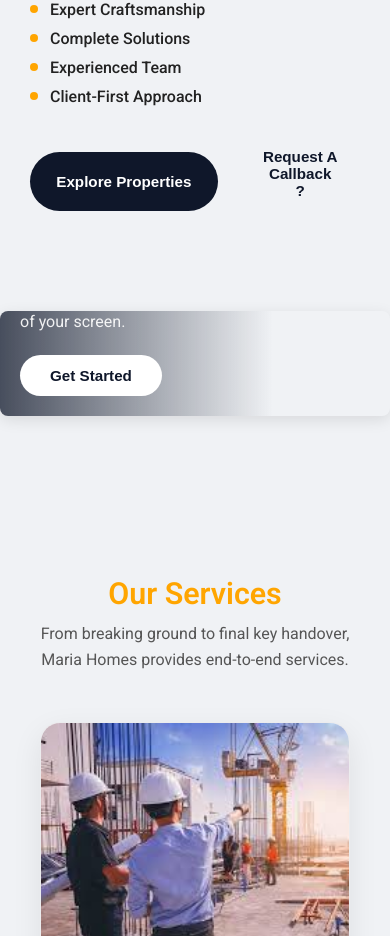
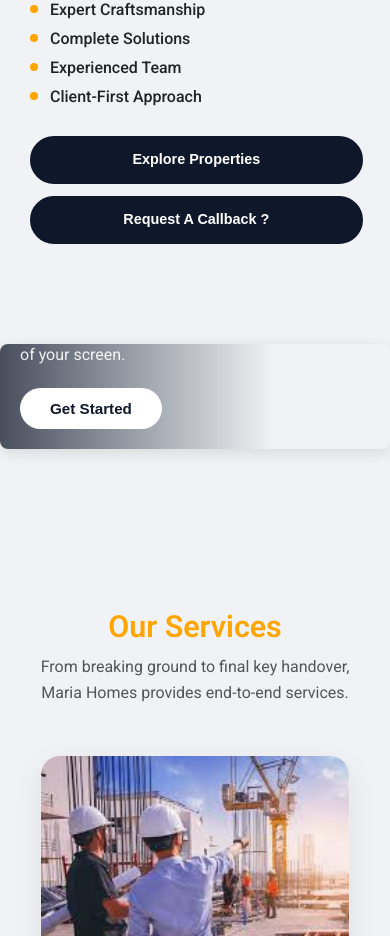
Before and after one commit to jithin2501/Mariya-Homes-Website, a React (Create React App) app in the folder client/: page / in a window 390 px wide. Shown: the part 1580-2516 px from the top of the page. Built offline with nearby package versions, Linux system fonts and the light colour scheme; no server answers; a web font is replaced by a local one.

Commit message:
Add About section styles and refactor CSS; move styles to AboutUs.css

```diff
--- a/client/src/components/About.jsx
+++ b/client/src/components/About.jsx
@@ -1,5 +1,6 @@
 import React from 'react';
 import { useNavigate } from 'react-router-dom';
+import "../styles/AboutUs.css";
 
 const About = () => {
   const navigate = useNavigate();
--- /dev/null
+++ b/client/src/styles/AboutUs.css
@@ -0,0 +1,242 @@
+.about-section {
+    padding: 80px 20px;
+    background-color: #f0f2f5;
+    color: #333;
+}
+
+.about-container {
+    max-width: 1200px;
+    margin: 0 auto;
+    display: grid;
+    grid-template-columns: 1fr 1.5fr;
+    gap: 60px;
+    align-items: start;
+}
+
+.about-left {
+    display: flex;
+    flex-direction: column;
+    gap: 20px;
+}
+
+.about-tagline {
+    font-size: 1.1rem;
+    font-weight: 600;
+    color: #FFA500;
+    margin-bottom: 5px;
+}
+
+.about-left h2 {
+    font-size: clamp(2rem, 4vw, 3.2rem);
+    font-weight: 700;
+    color: #0f172a;
+    line-height: 1.1;
+}
+
+.stat-box {
+    background-color: #e5e7eb;
+    padding: 30px;
+    border-radius: 12px;
+    margin-top: 20px;
+    display: inline-flex;
+    flex-direction: column;
+    align-items: flex-start;
+    max-width: 400px;
+}
+
+.stat-header-row {
+    display: flex;
+    align-items: center;
+    gap: 70px;
+    margin-bottom: 15px;
+}
+
+.stat-main-number {
+    font-size: 3.5rem;
+    font-weight: 700;
+    color: #0f172a;
+    line-height: 1;
+}
+
+.avatars-row {
+    display: inline-flex;
+    align-items: center;
+}
+
+.avatar {
+    width: 45px;
+    height: 45px;
+    border-radius: 50%;
+    border: 3px solid #e5e7eb;
+    object-fit: cover;
+    margin-left: -15px;
+    transition: transform 0.2s ease;
+    box-shadow: 0 2px 5px rgba(0,0,0,0.1);
+}
+
+.avatar:first-child {
+    margin-left: 0;
+}
+
+.avatar-plus {
+    width: 45px;
+    height: 45px;
+    border-radius: 50%;
+    border: 3px solid #e5e7eb;
+    background-color: #FFA500;
+    color: white;
+    display: flex;
+    align-items: center;
+    justify-content: center;
+    font-weight: 700;
+    font-size: 1.6rem;
+    margin-left: -15px;
+    box-shadow: 0 2px 5px rgba(0,0,0,0.1);
+}
+
+.stat-text {
+    font-size: 1rem;
+    color: #444;
+    max-width: 300px;
+    line-height: 1;
+    margin-top: 5px;
+}
+
+.about-right p {
+    font-size: 1rem;
+    color: #444;
+    line-height: 1.7;
+    margin-bottom: 20px;
+}
+
+.about-right .text-lead {
+    font-weight: 500;
+    color: #222;
+}
+
+.about-right ul {
+    padding: 0;
+    margin-top: 15px;
+    margin-bottom: 30px;
+}
+
+.about-right li {
+    list-style: none;
+    font-size: 1rem;
+    color: #222;
+    margin-bottom: 10px;
+    position: relative;
+    padding-left: 20px;
+    font-weight: 500;
+}
+
+.about-right li::before {
+    content: "";
+    position: absolute;
+    left: 0;
+    top: 50%;
+    transform: translateY(-50%);
+    width: 8px;
+    height: 8px;
+    background-color: #FFA500;
+    border-radius: 50%;
+}
+
+/* BUTTON GROUP — FIXED ALIGNMENT */
+
+.about-right .btn-group {
+    display: flex;
+    gap: 20px;
+    margin-top: 30px;
+    align-items: center;
+    flex-wrap: nowrap;
+}
+
+.about-right .action-btn {
+    display: flex;
+    align-items: center;
+    justify-content: center;
+
+    height: 56px;
+    padding: 0 28px;
+    margin: 0;
+
+    border-radius: 50px;
+    font-weight: 600;
+    font-size: 0.95rem;
+    line-height: 1;
+
+    background-color: #0f172a;
+    color: white;
+    border: 2px solid #0f172a;
+
+    white-space: nowrap;
+    box-sizing: border-box;
+    cursor: pointer;
+    transition: all 0.3s ease;
+}
+
+.about-right .action-btn:hover {
+    background-color: #1e293b;
+    transform: translateY(-2px);
+    box-shadow: 0 4px 12px rgba(15, 23, 42, 0.2);
+}
+
+/* RESPONSIVE */
+
+@media (max-width: 1200px) {
+    .about-container {
+        gap: 30px;
+    }
+}
+
+@media (max-width: 992px) {
+    .about-section {
+        padding: 40px 60px;
+    }
+
+    .about-container {
+        grid-template-columns: 1fr;
+    }
+}
+
+@media (max-width: 768px) {
+    .about-right .btn-group {
+        flex-wrap: wrap;
+        justify-content: center;
+    }
+
+    .about-right .action-btn {
+        height: 50px;
+        padding: 0 24px;
+    }
+}
+
+@media (max-width: 640px) {
+    .about-section {
+        padding: 20px 30px;
+    }
+
+    .about-right .btn-group {
+        gap: 15px;
+        flex-wrap: wrap;
+    }
+
+    .about-right .action-btn {
+        height: 46px;
+        font-size: 0.9rem;
+    }
+}
+
+@media (max-width: 480px) {
+    .about-right .btn-group {
+        flex-direction: column;
+        align-items: stretch;
+        gap: 12px;
+    }
+
+    .about-right .action-btn {
+        width: 100%;
+        height: 48px;
+    }
+}
--- a/client/src/styles/App.css
+++ b/client/src/styles/App.css
@@ -256,187 +256,6 @@ html {
 .rotating-text .text-item.active {
     opacity: 1;
     transform: translateY(0);
-}
-
-/* ABOUT SECTION */
-.about-section {
-    padding: 80px 20px;
-    background-color: #f0f2f5;
-    color: #333;
-}
-
-.about-container {
-    max-width: 1200px;
-    margin: 0 auto;
-    display: grid;
-    grid-template-columns: 1fr 1.5fr;
-    gap: 60px;
-    align-items: start;
-}
-
-.about-left {
-    display: flex;
-    flex-direction: column;
-    gap: 20px;
-}
-
-.about-tagline {
-    font-size: 1.1rem;
-    font-weight: 600;
-    color: #FFA500;
-    margin-bottom: 5px;
-}
-
-.about-left h2 {
-    font-size: clamp(2rem, 4vw, 3.2rem);
-    font-weight: 700;
-    color: #0f172a;
-    line-height: 1.1;
-}
-
-.stat-box {
-    background-color: #e5e7eb;
-    padding: 30px;
-    border-radius: 12px;
-    margin-top: 20px;
-    display: inline-flex;
-    flex-direction: column;
-    align-items: flex-start;
-    max-width: 400px;
-}
-
-.stat-header-row {
-    display: flex;
-    align-items: center;
-    gap: 70px;
-    margin-bottom: 15px;
-}
-
-.stat-main-number {
-    font-size: 3.5rem;
-    font-weight: 700;
-    color: #0f172a;
-    line-height: 1;
-}
-
-.avatars-row {
-    display: inline-flex;
-    align-items: center;
-}
-
-.avatar {
-    width: 45px;
-    height: 45px;
-    border-radius: 50%;
-    border: 3px solid #e5e7eb;
-    object-fit: cover;
-    margin-left: -15px;
-    transition: transform 0.2s ease;
-    box-shadow: 0 2px 5px rgba(0,0,0,0.1);
-}
-
-.avatar:first-child {
-    margin-left: 0;
-}
-
-.avatar-plus {
-    width: 45px;
-    height: 45px;
-    border-radius: 50%;
-    border: 3px solid #e5e7eb;
-    background-color: #FFA500;
-    color: white;
-    display: flex;
-    align-items: center;
-    justify-content: center;
-    font-weight: 700;
-    font-size: 1.6rem;
-    margin-left: -15px;
-    box-shadow: 0 2px 5px rgba(0,0,0,0.1);
-}
-
-.stat-text {
-    font-size: 1rem;
-    color: #444;
-    max-width: 300px;
-    line-height: 1;
-    margin-top: 5px;
-}
-
-.about-right p {
-    font-size: 1rem;
-    color: #444;
-    line-height: 1.7;
-    margin-bottom: 20px;
-}
-
-.about-right .text-lead {
-    font-weight: 500;
-    color: #222;
-}
-
-.about-right ul {
-    padding: 0;
-    margin-top: 15px;
-    margin-bottom: 30px;
-}
-
-.about-right li {
-    list-style: none;
-    font-size: 1rem;
-    color: #222;
-    margin-bottom: 10px;
-    position: relative;
-    padding-left: 20px;
-    font-weight: 500;
-}
-
-.about-right li::before {
-    content: "";
-    position: absolute;
-    left: 0;
-    top: 50%;
-    transform: translateY(-50%);
-    width: 8px;
-    height: 8px;
-    background-color: #FFA500;
-    border-radius: 50%;
-}
-
-.about-right .btn-group {
-    display: flex;
-    gap: 20px;
-    margin-top: 30px;
-}
-
-.about-right .action-btn {
-    padding: 12px 25px;
-    border-radius: 50px;
-    font-weight: 600;
-    font-size: 0.95rem;
-    cursor: pointer;
-    transition: all 0.3s ease;
-    border: none;
-}
-
-.btn-primary {
-    background-color: #0f172a;
-    color: white;
-    border: 2px solid #0f172a;
-}
-
-.btn-primary:hover {
-    background-color: #1e293b;
-}
-
-.btn-secondary {
-    background-color: transparent;
-    color: #0f172a;
-    border: 2px solid #0f172a;
-}
-
-.btn-secondary:hover {
-    background-color: rgba(15, 23, 42, 0.05);
 }
 
 /* VIDEO SECTION */
@@ -1630,9 +1449,6 @@ html {
 
 /* MEDIA QUERIES */
 @media (max-width: 1200px) {
-    .about-container {
-        gap: 30px;
-    }
     .properties-grid {
         grid-template-columns: repeat(2, 1fr);
     }
@@ -1654,14 +1470,6 @@ html {
     .stats-container {
         flex-direction: column;
         gap: 30px;
-    }
-
-    .about-section {
-        padding: 40px 60px;
-    }
-
-    .about-container {
-        grid-template-columns: 1fr;
     }
 
     .services-grid {
@@ -1771,10 +1579,6 @@ html {
         font-size: 1.5rem;
     }
 
-    .about-section {
-        padding: 20px 30px;
-    }
-
     .video-overlay-text {
         width: 70%;
         padding: 20px;
```
